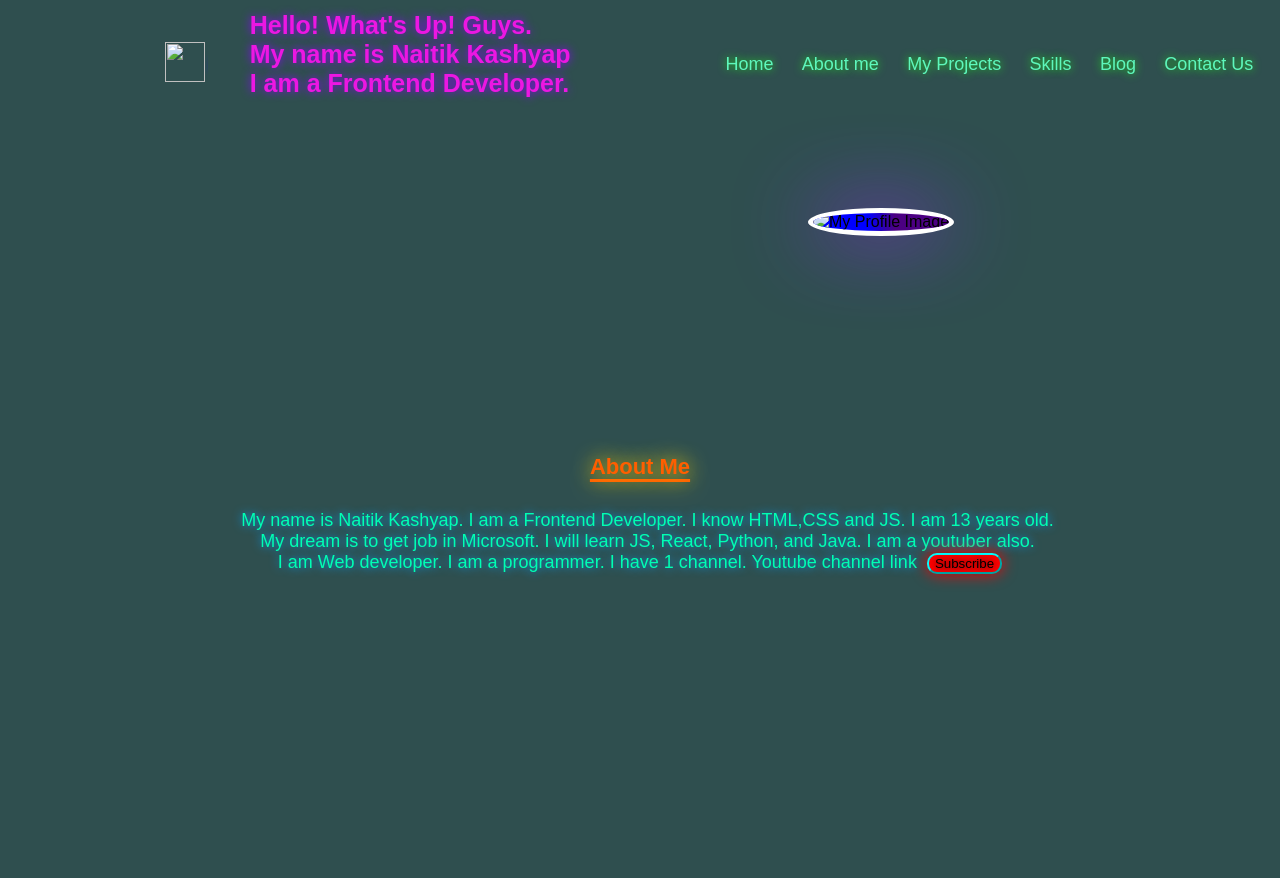
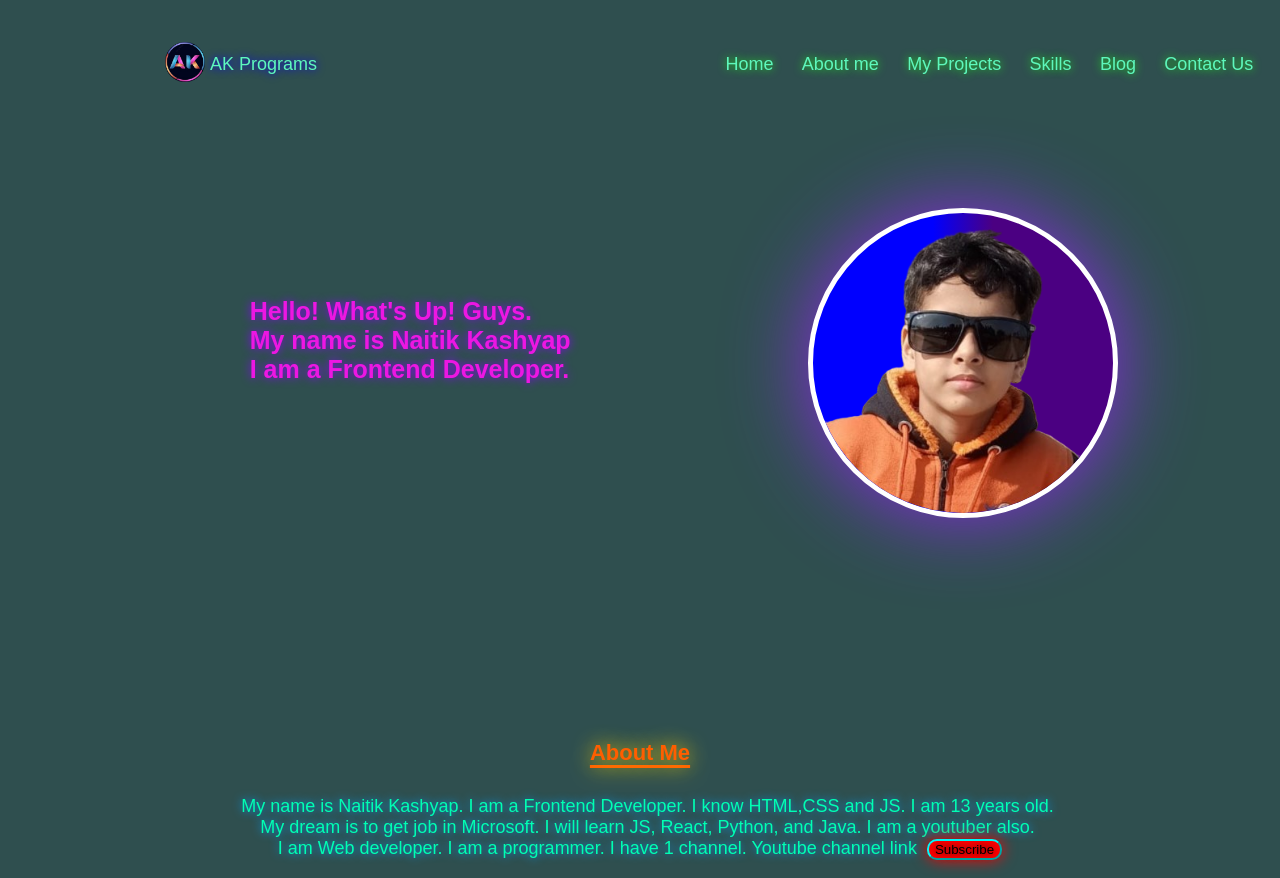
Before and after one commit to AK-Programs/CSS, a plain HTML site: page index.html in a window 1280 px wide. Before the commit the page ends 800 px from the top, so only its background shows below. Drawn offline with Linux system fonts and the light colour scheme.

Commit message:
Update index.html

```diff
--- a/index.html
+++ b/index.html
@@ -11,7 +11,7 @@
 </head>
 <body>
     <div class="navbar">
-      <a href="https://ak-programs.w3spaces.com" class="link"><img src="./Images/image.png" class="logo">AK Programs</a>
+      <a href="https://ak-programs.w3spaces.com" class="link"><img src="./image.png" class="logo">AK Programs</a>
     <a href="index.html" class="home">Home</a>
     <a href="#about">About me</a>
     <a href="#projects">My Projects</a>
@@ -23,7 +23,7 @@
     <div class="background"></div>
 
     <div class="profile">
-      <img src="./Images/profile.png" alt="My Profile Image" class="profile-image" id="background">
+      <img src="./profile.png" alt="My Profile Image" class="profile-image" id="background">
     </div>
 
     <div class="text">
```
